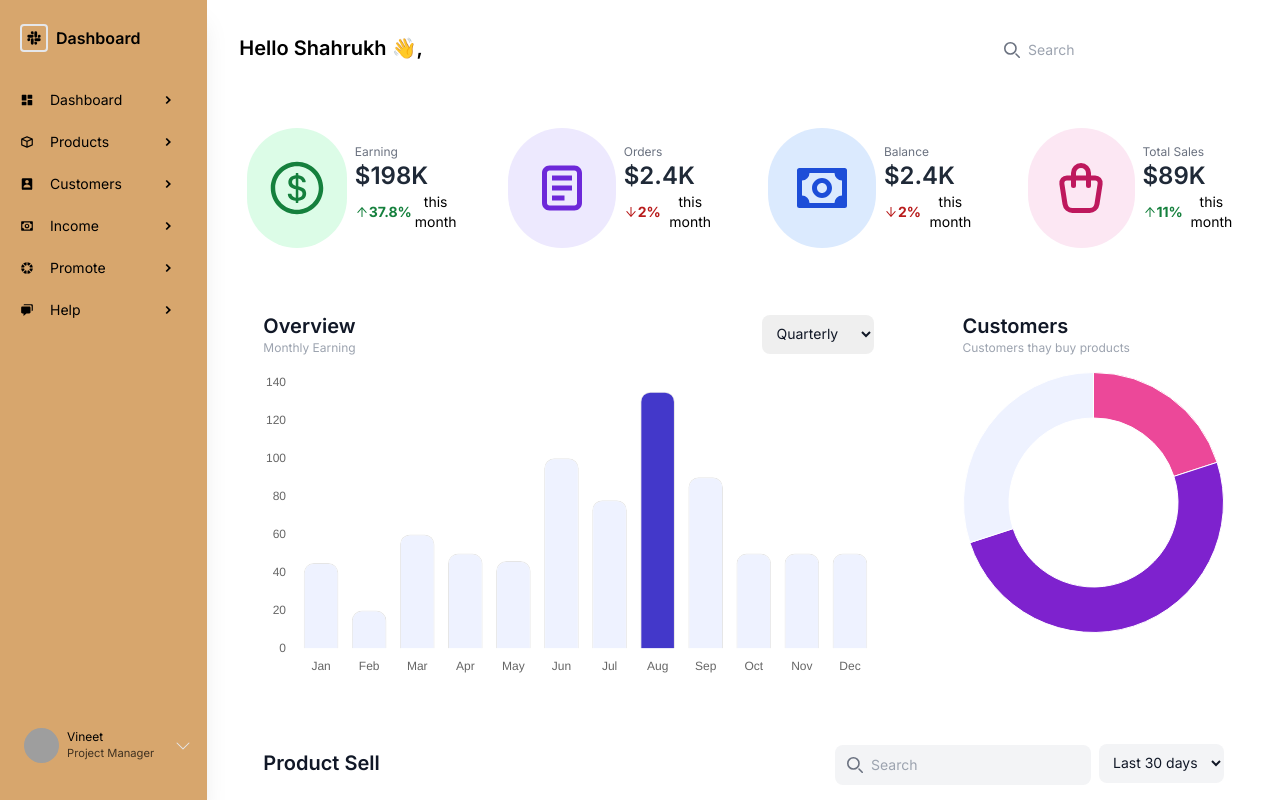
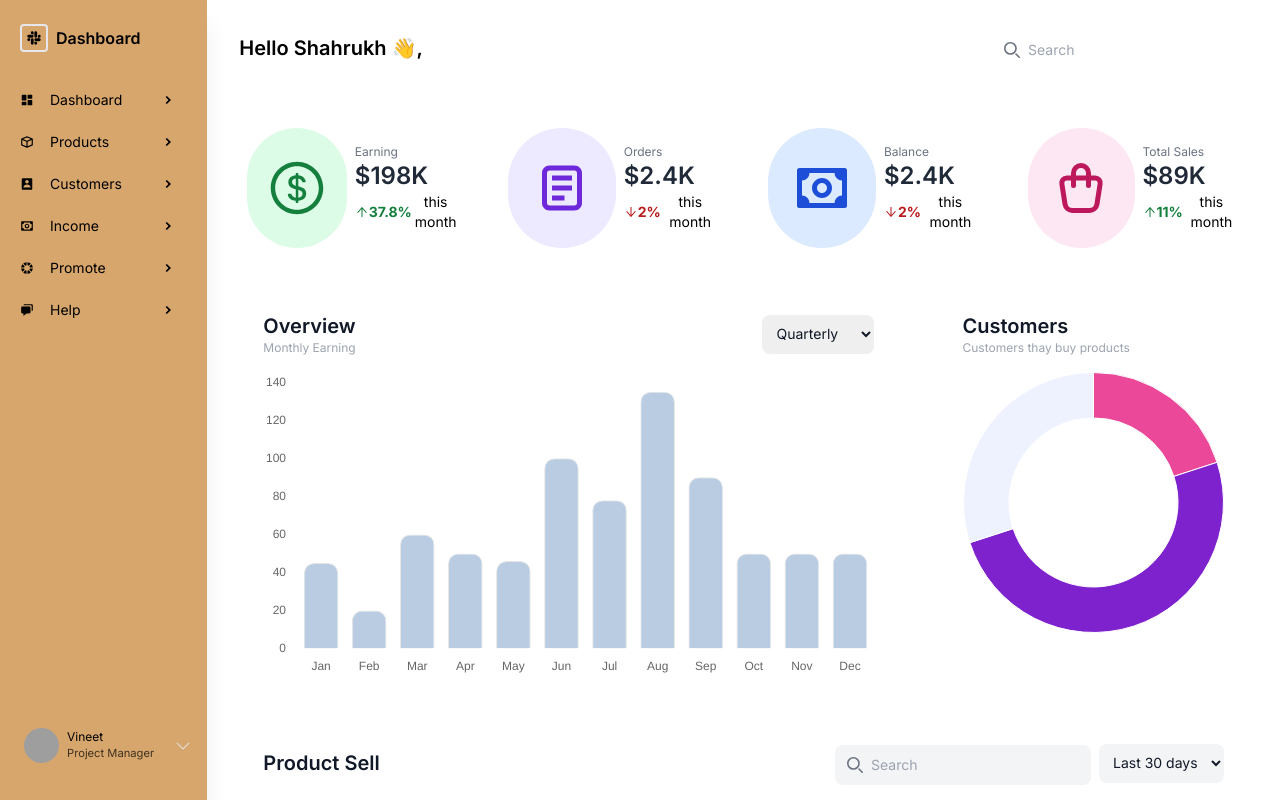
Before and after one commit to Vineet-23/Fitpeo-dashboard, a React (Vite) app: page / in a window 1280 px wide. Built offline with nearby package versions, Linux system fonts and the light colour scheme; grey boxes are pictures that could not be loaded.

Commit message:
Update Barchart.jsx

```diff
--- a/src/core/charts/Barchart.jsx
+++ b/src/core/charts/Barchart.jsx
@@ -1,67 +1,35 @@
-import { useState } from 'react'
-import {
-  Chart as ChartJS,
-  CategoryScale,
-  LinearScale,
-  BarElement,
-  Title,
-  Tooltip,
-  Legend
-} from 'chart.js'
-import { Bar } from 'react-chartjs-2'
+import React, { useState } from 'react';
+import { Chart as ChartJS, CategoryScale, LinearScale, BarElement, Title, Tooltip, Legend } from 'chart.js';
+import { Bar } from 'react-chartjs-2';
 
-ChartJS.register(CategoryScale, LinearScale, BarElement, Title, Tooltip, Legend)
+// Registering required Chart.js components
+ChartJS.register(CategoryScale, LinearScale, BarElement, Title, Tooltip, Legend);
 
-const data = {
+// Data for the bar chart
+const chartData = {
   labels: [
-    'Jan',
-    'Feb',
-    'Mar',
-    'Apr',
-    'May',
-    'Jun',
-    'Jul',
-    'Aug',
-    'Sep',
-    'Oct',
-    'Nov',
-    'Dec'
+    'Jan', 'Feb', 'Mar', 'Apr', 'May', 'Jun', 'Jul', 'Aug', 'Sep', 'Oct', 'Nov', 'Dec'
   ],
-  // datasets is an array of objects where each object represents a set of data to display corresponding to the labels above. for brevity, we'll keep it at one object
   datasets: [
     {
       label: '',
       data: [45, 20, 60, 50, 46, 100, 78, 135, 90, 50, 50, 50],
-      // you can set indiviual colors for each bar
-      backgroundColor: [
-        '#eef2ff',
-        '#eef2ff',
-        '#eef2ff',
-        '#eef2ff',
-        '#eef2ff',
-        '#eef2ff',
-        '#eef2ff',
-        '#4338ca',
-        '#eef2ff',
-        '#eef2ff',
-        '#eef2ff',
-        '#eef2ff'
-      ],
+      backgroundColor: '#b9cce2', // Individual colors for each bar can be set here
       borderWidth: 1,
       borderRadius: 10
     }
   ]
-}
+};
 
-export const options = {
+// Options for the bar chart
+const chartOptions = {
   responsive: true,
   plugins: {
     legend: {
-      // position: 'top',
       display: false
     },
     title: {
-      display: false, //true
+      display: false,
       text: ''
     },
     label: {},
@@ -98,11 +66,16 @@ export const options = {
       borderSkipped: 'bottom'
     }
   }
-}
+};
 
+// Barchart component
 const Barchart = () => {
-  const [chartData, setChartData] = useState(data)
-  return <Bar options={options} data={chartData} />
-}
+  // State for chart data
+  const [data, setData] = useState(chartData);
 
-export default Barchart
+  return (
+    <Bar options={chartOptions} data={data} />
+  );
+};
+
+export default Barchart;
```
